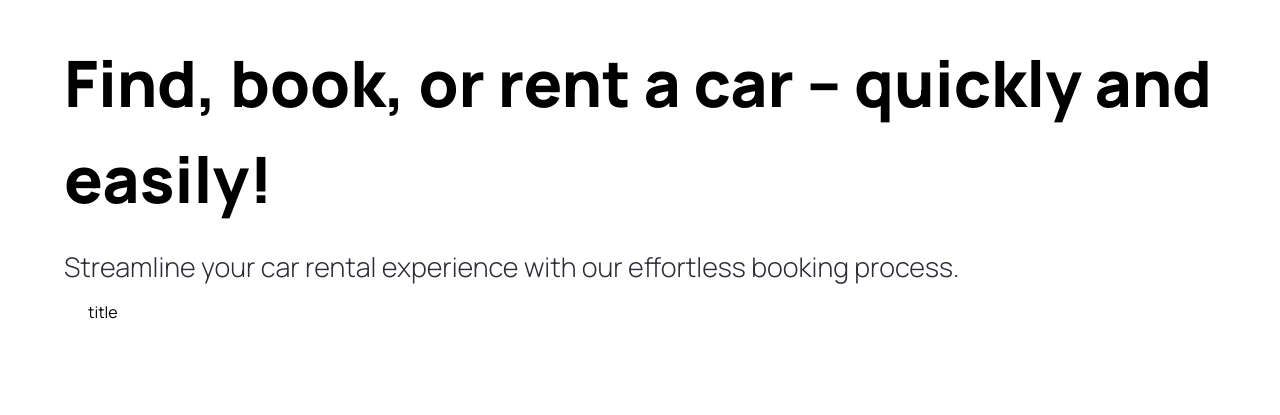
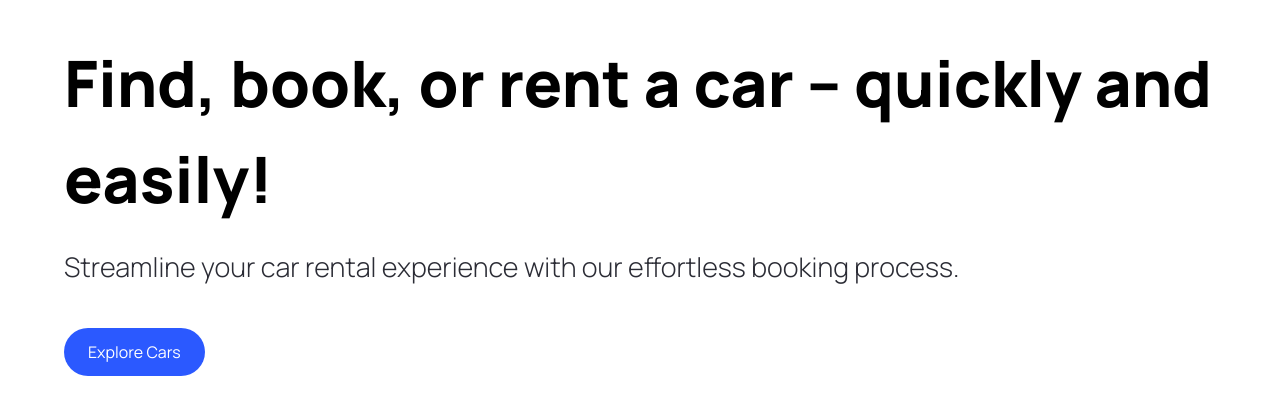
Before and after one commit to TyeStanley/car-showcase, a Next.js app: page / in a window 1280 px wide. Shown: the part 109-524 px from the top of the page. Built offline with nearby package versions, Linux system fonts and the light colour scheme.

Commit message:
applied CustomButtonProps type to CustomButton and used props on component

```diff
--- a/components/CustomButton.tsx
+++ b/components/CustomButton.tsx
@@ -2,15 +2,17 @@
 
 import Image from "next/image";
 
-const CustomButton = () => {
+import { CustomButtonProps } from "@/types";
+
+const CustomButton = ({ title, containerStyles, handleClick }: CustomButtonProps) => {
   return (
     <button
       disabled={false}
       type={"button"}
-      className={`custom-btn`}
-      onClick={() => console.log("clicked")}
+      className={`custom-btn ${containerStyles}`}
+      onClick={handleClick}
     >
-      <span className={`flex-1`}>title</span>
+      <span className={`flex-1`}>{title}</span>
     </button>
   );
 };
```
